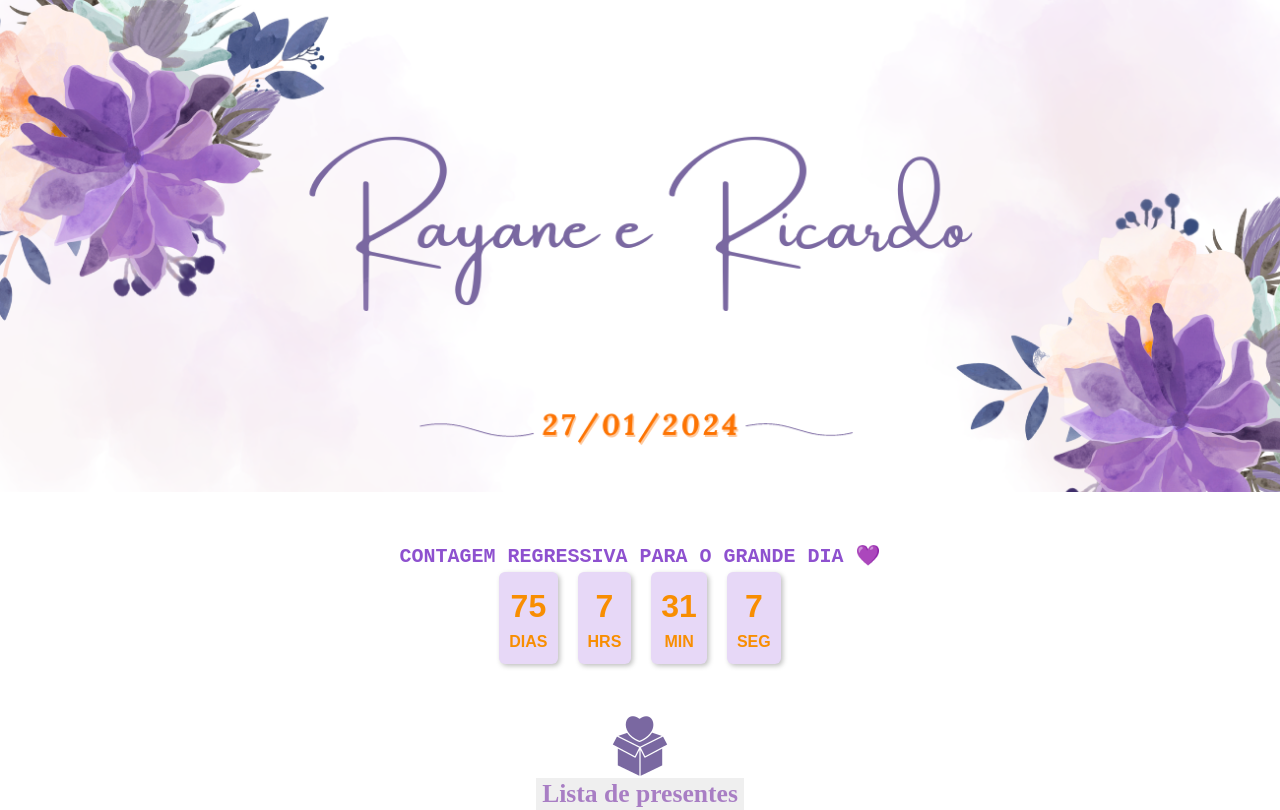
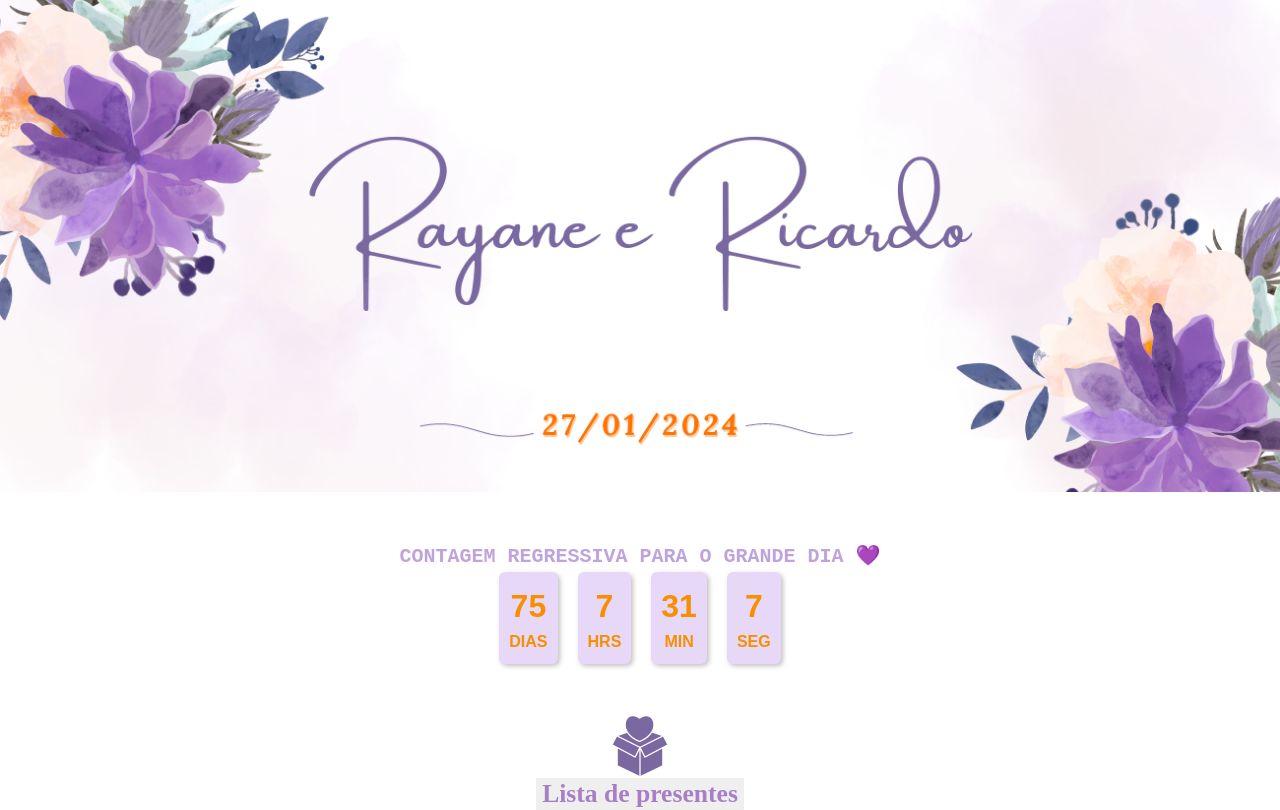
Before and after one commit to Millenacost/meucasamento, a website: page src/views/index.html in a window 1280 px wide. Drawn offline with nearby package versions, Linux system fonts and the light colour scheme; files whose address does not match are found by name.

Commit message:
ajuste css

```diff
--- a/src/public/styles/countdown.css
+++ b/src/public/styles/countdown.css
@@ -14,10 +14,11 @@
     align-items: center;
     font-family: sans-serif;
     font-weight: bold;
-    color: #8e51cf;
+    color: #bfa3dd;
     margin-top: 50px;
     font-family: 'Courier New', Courier, monospace;
     font-size: 20px
+
 
 }
 
```
